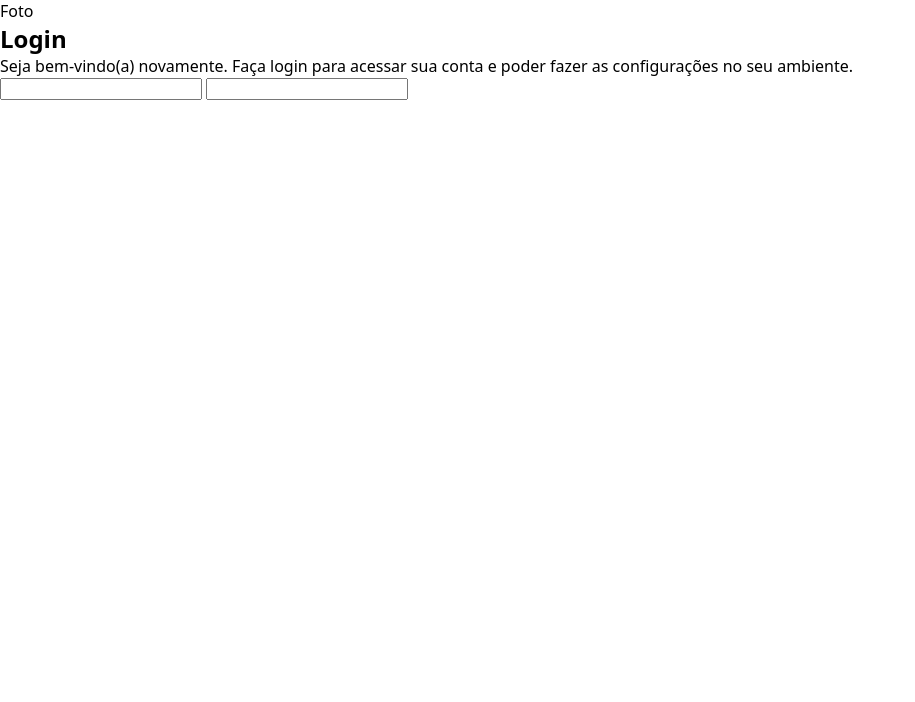
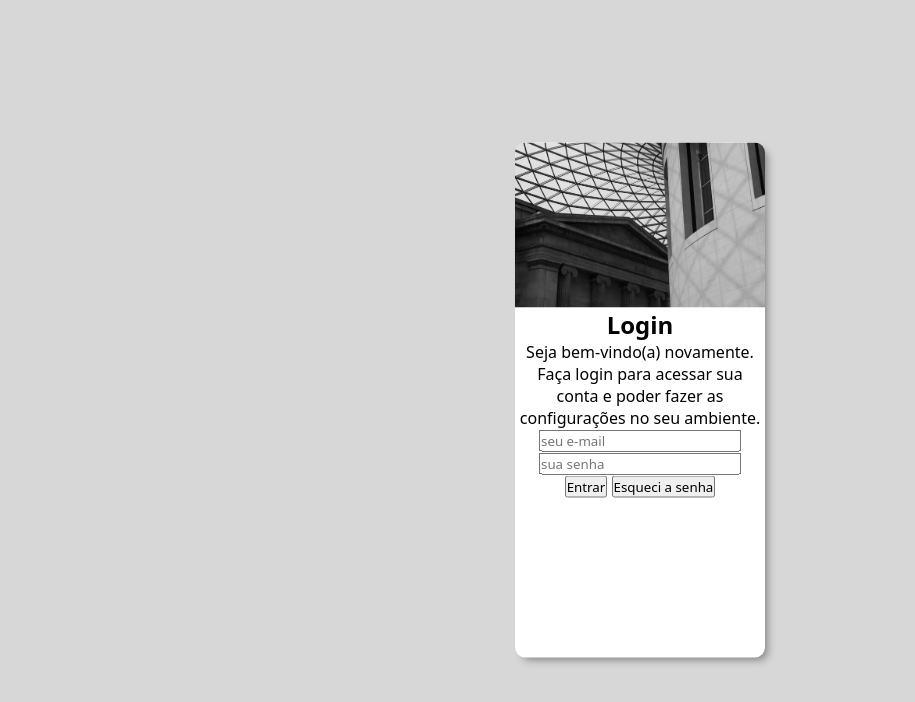
Before and after one commit to HACarvalho83/projeto-login_HAC, a plain HTML site: page index.html in a window 1280 px wide. Shown: the whole page, without its empty margins (0-915 px from the left). Drawn offline with Linux system fonts and the light colour scheme.

Commit message:
Posicionamento dos elementos

```diff
--- a/estilos/style.css
+++ b/estilos/style.css
@@ -4,8 +4,50 @@
     Paleta de cores
 
 */
+:root {
+    --cor0: #d7d7d7;
+    --cor1: #a0c334;
+}
+
 * {
     font-family: system-ui, -apple-system, BlinkMacSystemFont, 'Segoe UI', Roboto, Oxygen, Ubuntu, Cantarell, 'Open Sans', 'Helvetica Neue', sans-serif ;
     padding: 0px;
     margin: 0px;
 }
+
+body, html {
+    background-color: var(--cor0);
+    height: 100vh;
+    width: 100vw;
+}
+
+main {
+    position: relative;
+    height: 100vh;
+    width: 100vw;
+}
+
+section#login {
+    position: absolute;
+    top: 50%;
+    left: 50%;
+
+    background-color: white;
+    width: 250px;
+    height: 515px;
+    border-radius: 10px;
+    text-align: center;
+
+    transform: translate(-50%, -50%);
+    box-shadow: 5px 5px 8px -3px rgba(0,0,0,0.42);
+}
+
+section#login > div#imagem {
+    background: url(../imagens/nick-gorniok.jpg) no-repeat;
+    background-size: cover;
+    background-position: left bottom;
+    border-radius: 10px 10px 0 0;
+    height: 165px;
+
+
+}
--- a/index.html
+++ b/index.html
@@ -9,15 +9,19 @@
 <body>
     <main>
         <section id="login">
-            <div id="imagem">
-                Foto
-            </div>
+            <div id="imagem"></div>
             <div id="formulario">
                 <h1>Login</h1>
                 <p>Seja bem-vindo(a) novamente. Faça login para acessar sua conta e poder fazer as configurações no seu ambiente.</p>
                 <form action="login.php" method="post">
-                    <input type="email" name="" id="">
-                    <input type="password" name="" id="">
+                    <div class="campo">
+                        <input type="email" name="" id="" placeholder="seu e-mail">
+                    </div>
+                    <div class="campo">
+                        <input type="password" name="" id="" placeholder="sua senha">
+                    </div>
+                    <input type="submit" value="Entrar">
+                    <input type="button" value="Esqueci a senha">
                 </form>
             </div>
         </section>
```
